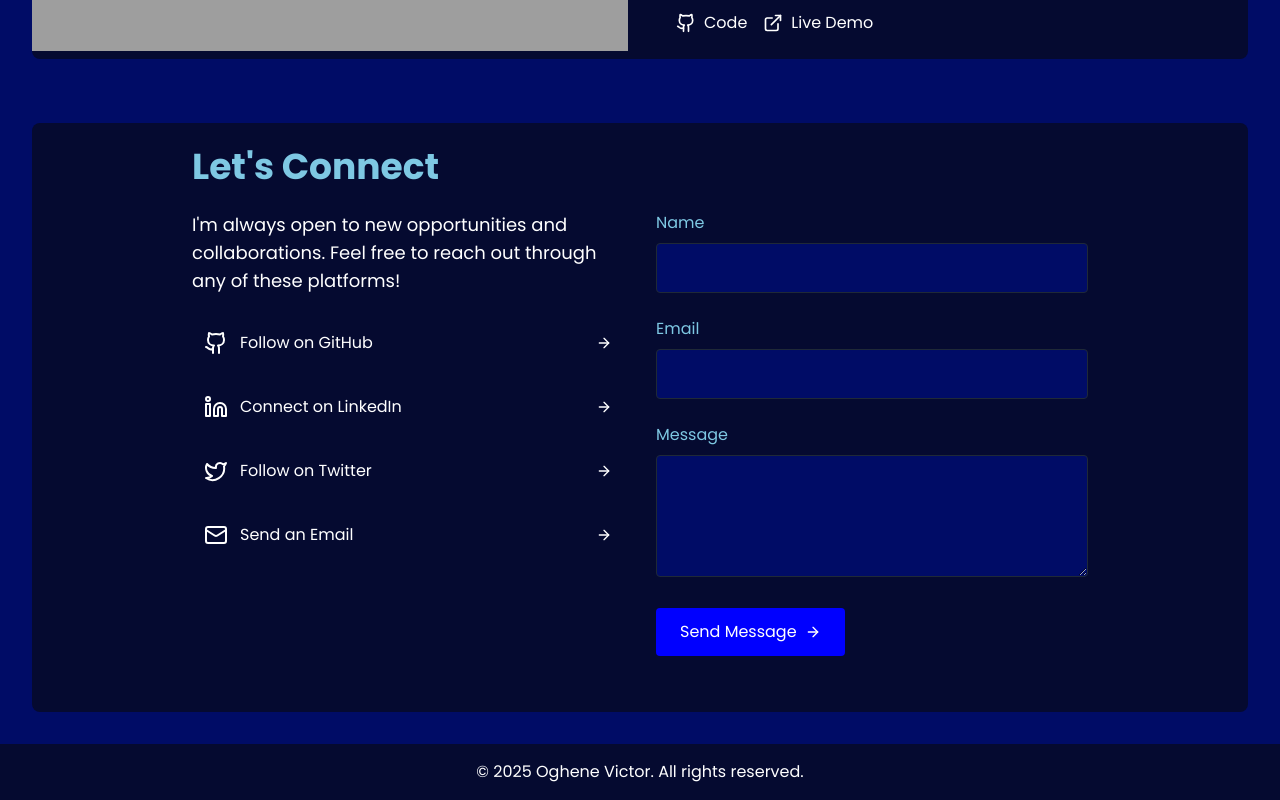
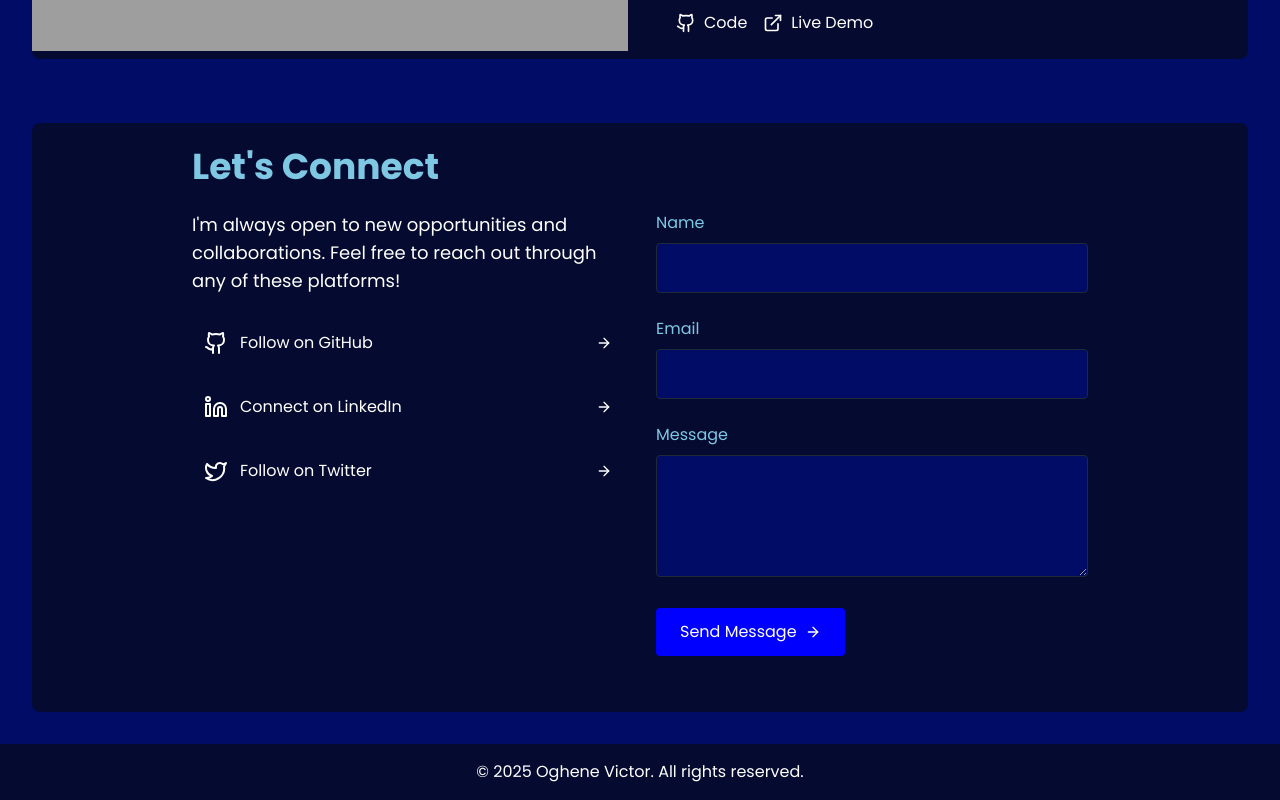
Before and after one commit to machiavellai/my-portfolio, a Next.js app: page / in a window 1280 px wide. Shown: the part 3453-4253 px from the top of the page. Built offline with nearby package versions, Linux system fonts and the light colour scheme; grey boxes are pictures that could not be loaded.

Commit message:
remove email

```diff
--- a/app/page.tsx
+++ b/app/page.tsx
@@ -197,14 +197,7 @@ export default function Home() {
                   <ArrowRight className="w-4 h-4 ml-auto" />
                 </a>
 
-                <a
-                  href="oghenevictor54p@gmail.com"
-                  className="flex items-center gap-3 text-white hover:text-[#7ec8e3] transition-colors p-3 rounded-lg hover:bg-[#000c66]"
-                >
-                  <Mail className="w-6 h-6" />
-                  <span className="font-medium">Send an Email</span>
-                  <ArrowRight className="w-4 h-4 ml-auto" />
-                </a>
+
               </div>
             </div>
 
```
